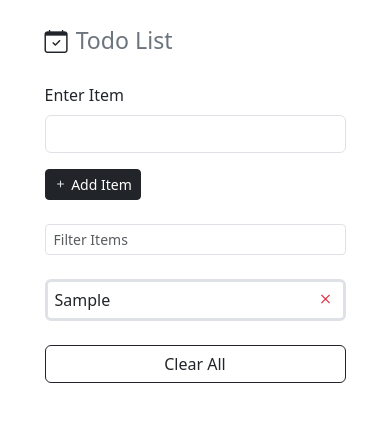
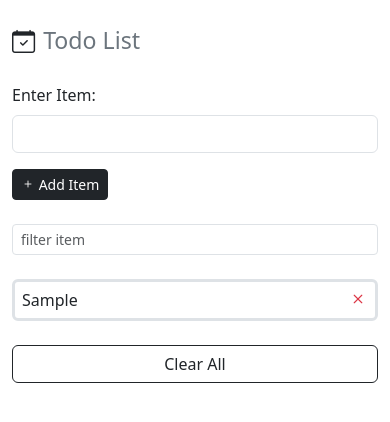
Before and after one commit to alirezaansarinia/todo-list, a plain HTML site: page index.html in a window 390 px wide. Both pictures are taken after typing "Sample" into the empty fields and a click on the button "Add Item". Drawn offline with Linux system fonts and the light colour scheme.

Commit message:
Add files via upload

```diff
--- a/assets/js/script.js
+++ b/assets/js/script.js
@@ -1,194 +1,178 @@
 //#region : variables
-
 const itemForm = document.querySelector("#item-form");
-const itemInput = document.querySelector("#item-input");
-const inputInvalid = document.querySelector("#input-invalid");
+const itemInput = itemForm.querySelector("#item-input");
+const inputInvalid = itemForm.querySelector("#input-invalid");
 const itemList = document.querySelector("#item-list");
-const itemsClearBtn = document.querySelector("#items-clear");
-const filterInput = document.querySelector("#filter");
+const clearBtn = document.querySelector("#items-clear");
+const itemFilter = document.querySelector("#filter");
 const formBtn = itemForm.querySelector("button");
-let isEditModeActive = false;
-
-// console.log(formBtn);
-
+let isEditMode = false;
 //#endregion
 
-//#region : functions
-
-const checkUI = () => {
-  const items = itemList.querySelectorAll("li");
-
-  if (items.length === 0) {
-    filterInput.style.display = "none";
-    itemsClearBtn.style.display = "none";
-  } else {
-    filterInput.style.display = "block";
-    itemsClearBtn.style.display = "block";
-  }
-};
-
-const createIcon = (classes) => {
-  const icon = document.createElement("i");
-  icon.className = classes;
-
-  return icon;
-};
-
-const createItem = (classes, item) => {
-  const li = document.createElement("li");
-  li.className = classes;
-  li.textContent = item;
-
-  const icon = createIcon("bi bi-x fs-5 text-danger");
-
-  li.appendChild(icon);
-
-  return li;
-};
-
-const addItemToDOM = (item) => {
-  const li = createItem("list-item", item);
-  itemList.appendChild(li);
-};
-
-const getLocalStorageItems = () => {
-  let localStorageItems;
-
-  if (localStorage.getItem("items") === null) {
-    localStorageItems = [];
-  } else {
-    localStorageItems = JSON.parse(localStorage.getItem("items"));
-  }
-
-  return localStorageItems;
-};
-
-const addItemToLocalStorage = (item) => {
-  const localStorageItems = getLocalStorageItems();
-
-  localStorageItems.push(item);
-  localStorage.setItem("items", JSON.stringify(localStorageItems));
-};
-
-const displayItems = () => {
-  const localStorageItems = getLocalStorageItems();
-
-  localStorageItems.forEach((item) => {
-    addItemToDOM(item);
-  });
-
-  checkUI();
-};
-
-const checkIfItemExists = (item) => {
-  const localStorageItems = getLocalStorageItems();
-
-  return localStorageItems.includes(item);
-};
-
+//#region : add item to DOM & localStorage
 const addItem = (e) => {
   e.preventDefault();
 
   const newItem = itemInput.value;
 
-  //#region : validation
-
+  //#region : item input validation
   if (newItem === "") {
-    inputInvalid.innerText = "Fill the input field please!";
+    inputInvalid.textContent = "Please enter your item";
     return;
   } else {
-    inputInvalid.innerText = "";
-  }
-
-  //#endregion
-
-  //#region : edit mode
-
-  if (isEditModeActive) {
-    const itemToEdit = itemList.querySelector(".edit-mode");
-
-    removeLocalStorageItem(itemToEdit.textContent);
-    itemToEdit.remove();
-
-    formBtn.innerHTML = "<i class='bi bi-plus'></i> Add Item";
-    formBtn.classList.replace("btn-primary", "btn-dark");
-
-    isEditModeActive = false;
+    inputInvalid.textContent = "";
   }
   //#endregion
 
-  //#region : prevent duplicate value
+  //#region : check if edit mode & no duplicate value
+  if (isEditMode) {
+    const itemToEdit = itemList.querySelector(".edit-mode");
 
-  if (checkIfItemExists(newItem)) {
-    inputInvalid.innerText = "This item is already existed!";
-    return;
+    removeItemFromLocalStorage(itemToEdit.textContent);
+
+    itemToEdit.remove();
+
+    formBtn.innerHTML = "<i class='bi bi-plus'></i> <span>Add Item</span>";
+    formBtn.classList.replace("btn-primary", "btn-dark");
+
+    isEditMode = false;
   } else {
-    inputInvalid.innerText = "";
+    if (checkIfItemExists(newItem)) {
+      inputInvalid.textContent = "This item you entered is already existed!";
+
+      return;
+    } else {
+      inputInvalid.textContent = "";
+    }
   }
-
   //#endregion
 
+  //#region : add item to DOM
   addItemToDOM(newItem);
+  //#endregion
 
+  //#region : add item to localStorage
   addItemToLocalStorage(newItem);
+  //#endregion
 
+  //#region : clear input
   itemInput.value = "";
+  //#endregion
 
   checkUI();
 };
 
-const removeLocalStorageItem = (item) => {
-  let localStorageItems = getLocalStorageItems();
+const addItemToDOM = (newItem) => {
+  const li = document.createElement("li");
+  li.className = "list-item";
 
-  localStorageItems = localStorageItems.filter((i) => i !== item);
+  const textNode = document.createTextNode(newItem);
 
-  localStorage.setItem("items", JSON.stringify(localStorageItems));
+  const icon = document.createElement("i");
+  icon.className = "bi bi-x fs-5 text-danger";
+
+  li.appendChild(textNode);
+  textNode.after(icon);
+  itemList.appendChild(li);
 };
 
-const removeItem = (item) => {
-  item.remove();
-  removeLocalStorageItem(item.textContent);
+const addItemToLocalStorage = (newItem) => {
+  let itemsFromLocalStorage;
+
+  if (localStorage.getItem("items") === null) {
+    itemsFromLocalStorage = [];
+  } else {
+    itemsFromLocalStorage = JSON.parse(localStorage.getItem("items"));
+  }
+
+  itemsFromLocalStorage.push(newItem);
+  localStorage.setItem("items", JSON.stringify(itemsFromLocalStorage));
+};
+
+const checkIfItemExists = (item) => {
+  const itemsFromLocalStorage = getItemsFromLocalStorage();
+
+  return itemsFromLocalStorage.includes(item);
+};
+
+itemForm.addEventListener("submit", addItem);
+//#endregion
+
+//#region : remove/edit-mode for an item from DOM & localStorage
+const onClickItem = (e) => {
+  if (e.target.classList.contains("bi-x")) {
+    e.target.parentElement.remove();
+
+    removeItemFromLocalStorage(e.target.parentElement.textContent);
+
+    checkUI();
+  } else {
+    setItemToEditMode(e.target);
+  }
+};
+
+const removeItemFromLocalStorage = (item) => {
+  let itemsFromLocalStorage = getItemsFromLocalStorage();
+
+  itemsFromLocalStorage = itemsFromLocalStorage.filter((i) => i !== item);
+
+  localStorage.setItem("items", JSON.stringify(itemsFromLocalStorage));
+};
+
+const setItemToEditMode = (item) => {
+  isEditMode = true;
+
+  const items = itemList.querySelectorAll("li");
+  items.forEach((i) => i.classList.remove("edit-mode"));
+
+  item.classList.add("edit-mode");
+  itemInput.value = item.textContent;
+
+  formBtn.innerHTML =
+    "<i class='bi bi-pencil-fill'></i> <span>Update Item</span>";
+  formBtn.classList.replace("btn-dark", "btn-primary");
+};
+
+itemList.addEventListener("click", onClickItem);
+//#endregion
+
+//#region : remove all items from DOM & localStorage
+const clearItems = () => {
+  itemList.innerHTML = "";
+
+  localStorage.removeItem("items");
+
   checkUI();
 };
 
-const editItem = (item) => {
-  isEditModeActive = true;
+clearBtn.addEventListener("click", clearItems);
+//#endregion
 
-  itemInput.value = item.textContent;
+//#region : checkUI, show/hidden itemFilter & clearBtn
+const checkUI = () => {
+  const items = itemList.querySelectorAll("li");
 
-  itemList
-    .querySelectorAll("li")
-    .forEach((item) => item.classList.remove("edit-mode"));
-
-  item.classList.add("edit-mode");
-
-  formBtn.innerHTML = '<i class="bi bi-pencil-fill"></i> Update Item';
-
-  formBtn.classList.replace("btn-dark", "btn-primary");
-};
-
-const onClickItem = (e) => {
-  if (e.target.classList.contains("bi-x")) {
-    removeItem(e.target.parentElement);
+  if (items.length === 0) {
+    clearBtn.style.display = "none";
+    itemFilter.style.display = "none";
   } else {
-    editItem(e.target);
+    clearBtn.style.display = "block";
+    itemFilter.style.display = "block";
   }
 };
 
-const clearAllItems = () => {
-  itemList.innerHTML = "";
-  localStorage.removeItem("items");
-  checkUI();
-};
+checkUI();
+//#endregion
 
+//#region : filter items
 const filterItems = (e) => {
-  const filterText = e.target.value.toLowerCase();
   const items = itemList.querySelectorAll("li");
+  const text = e.target.value.toLowerCase();
 
   items.forEach((item) => {
     const itemName = item.firstChild.textContent.toLowerCase();
 
-    if (itemName.indexOf(filterText) !== -1) {
+    if (itemName.indexOf(text) !== -1) {
       item.style.display = "flex";
     } else {
       item.style.display = "none";
@@ -196,24 +180,31 @@ const filterItems = (e) => {
   });
 };
 
+itemFilter.addEventListener("input", filterItems);
 //#endregion
 
-//#region : events
+//#region : get items from localStorage
+const getItemsFromLocalStorage = () => {
+  let itemsFromLocalStorage;
 
-itemForm.addEventListener("submit", addItem);
+  if (localStorage.getItem("items") === null) {
+    itemsFromLocalStorage = [];
+  } else {
+    itemsFromLocalStorage = JSON.parse(localStorage.getItem("items"));
+  }
 
-itemList.addEventListener("click", onClickItem);
+  return itemsFromLocalStorage;
+};
+//#endregion
 
-itemsClearBtn.addEventListener("click", clearAllItems);
+//#region : display items from localStorage on DOM
+const displayItems = () => {
+  const itemsFromLocalStorage = getItemsFromLocalStorage();
 
-filterInput.addEventListener("input", filterItems);
+  itemsFromLocalStorage.forEach((item) => addItemToDOM(item));
+
+  checkUI();
+};
 
 document.addEventListener("DOMContentLoaded", displayItems);
-
 //#endregion
-
-//#region : global callings
-
-checkUI();
-
-//#endregion
--- a/index.html
+++ b/index.html
@@ -3,66 +3,83 @@
   <head>
     <meta charset="UTF-8" />
     <meta name="viewport" content="width=device-width, initial-scale=1.0" />
-    <title>Todo List</title>
+    <title>Review - ToDo List</title>
+
+    <!-- #region: links -->
+    <link rel="stylesheet" href="./assets/css/bootstrap.min.css" />
     <link rel="stylesheet" href="./assets/css/bootstrap-icons.min.css" />
-    <link rel="stylesheet" href="./assets/css/bootstrap.min.css" />
     <link rel="stylesheet" href="./assets/css/style.css" />
+    <!-- #endregion -->
+
+    <!-- #region: scripts -->
+    <script src="./assets/js/script.js" defer></script>
+    <!-- #endregion -->
   </head>
   <body>
     <div class="container">
       <div class="row justify-content-center mt-4">
-        <div class="col-10 col-md-6">
+        <div class="col-md-6">
           <!-- #region: header -->
-          <header class="d-flex align-items-center">
+          <header class="d-flex gap-2 align-items-center mb-4">
+            <!-- #region: title -->
             <i class="bi bi-calendar-check fs-3"></i>
-
-            <h3 class="text-secondary ms-2 mb-0">Todo List</h3>
+            <h1 class="text-secondary fs-3 mb-0">Todo List</h1>
+            <!-- #endregion -->
           </header>
           <!-- #endregion -->
 
-          <!-- #region: form -->
-          <form id="item-form" class="my-4">
-            <div class="mb-3">
-              <label for="item-input" class="form-label">Enter Item</label>
-
+          <!-- #region: main -->
+          <main>
+            <!-- #region: todo-form -->
+            <section class="mb-4">
+              <form id="item-form">
+                <label for="input-item" class="form-label">Enter Item:</label>
                 <input type="text" id="item-input" class="form-control" />
-
-              <div id="input-invalid" class="form-text text-danger"></div>
-            </div>
+                <div
+                  class="form-text text-danger mb-3"
+                  id="input-invalid"
+                ></div>
 
                 <button type="submit" class="btn btn-sm btn-dark">
                   <i class="bi bi-plus"></i>
-              Add Item
+                  <span>Add Item</span>
                 </button>
               </form>
-          <!-- #endregion -->
+            </section>
+            <!-- #endregion-->
 
-          <!-- #region: filter -->
-          <div>
+            <!-- #region: filter-item -->
+            <section>
               <input
                 type="text"
                 id="filter"
+                placeholder="filter item"
                 class="form-control form-control-sm"
-              placeholder="Filter Items"
               />
-          </div>
+            </section>
             <!-- #endregion -->
 
-          <!-- #region: item-list -->
+            <!-- #region: list-items -->
+            <section>
               <ul id="item-list" class="my-4 p-0"></ul>
+            </section>
             <!-- #endregion -->
 
-          <!-- #region: clear all -->
-          <div class="d-grid">
-            <button type="button" id="items-clear" class="btn btn-outline-dark">
+            <!-- #region: clear-all -->
+            <section class="d-grid">
+              <button
+                type="button"
+                id="items-clear"
+                class="btn btn-outline-dark"
+              >
                 Clear All
               </button>
-          </div>
+            </section>
+            <!-- #endregion -->
+          </main>
           <!-- #endregion -->
         </div>
       </div>
     </div>
-
-    <script src="./assets/js/script.js"></script>
   </body>
 </html>
```
Lines whose indentation alone changed are shown as unchanged.
